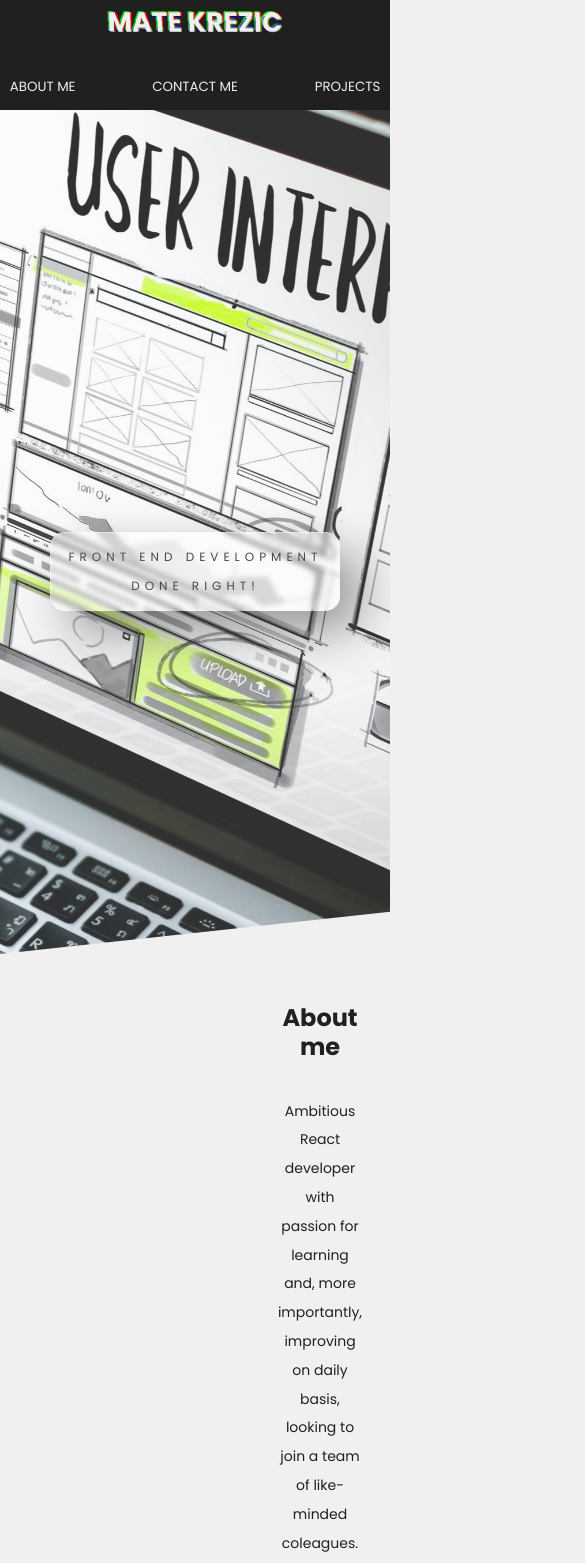
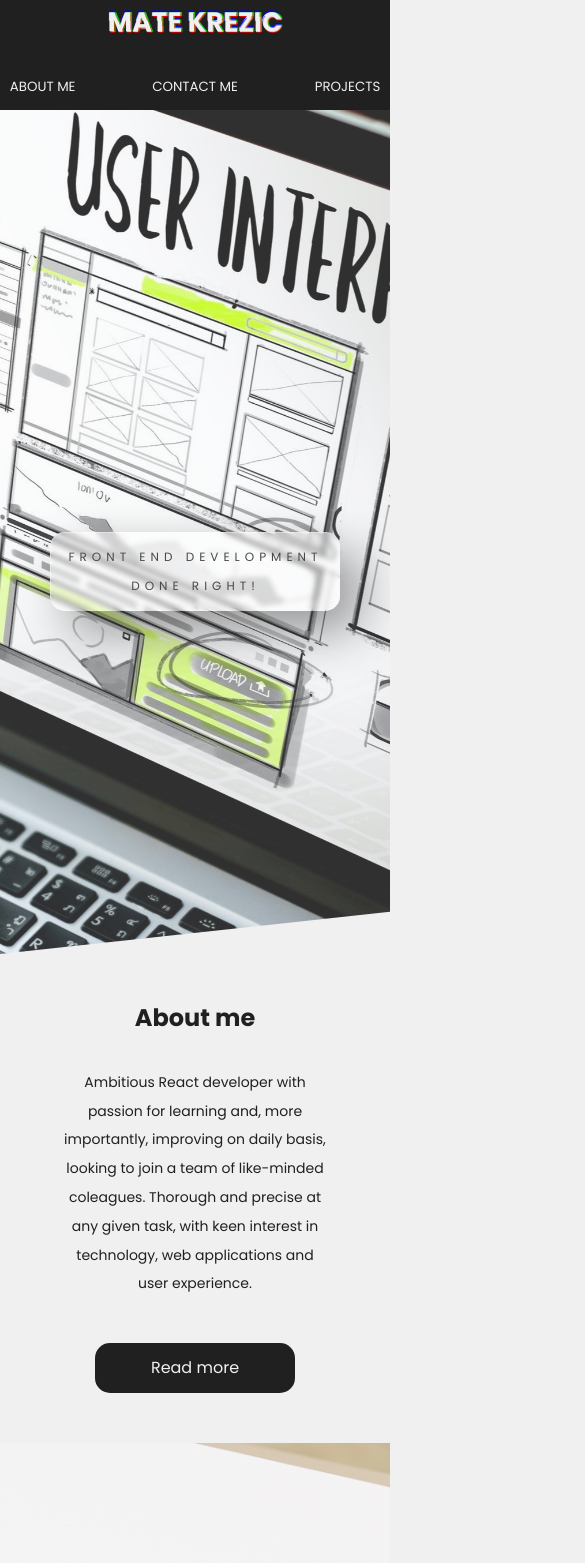
Before and after one commit to unizdmate/portfolio-redesign, a Next.js app: page / in a window 390 px wide. Shown: the top 1563 px of the page, 585 px wide, since content can reach past the window. Built offline with nearby package versions, Linux system fonts and the light colour scheme; no server answers.

Commit message:
fixed some reponsivness issues

```diff
--- a/styles/HomeComponent.module.css
+++ b/styles/HomeComponent.module.css
@@ -157,6 +157,11 @@
   .contact__section {
     flex-direction: column;
   }
+  .about__section,
+  .projects__section {
+    padding-left: 60px;
+    padding-right: 60px;
+  }
 
   .about__section p,
   .contact__section p,
```
